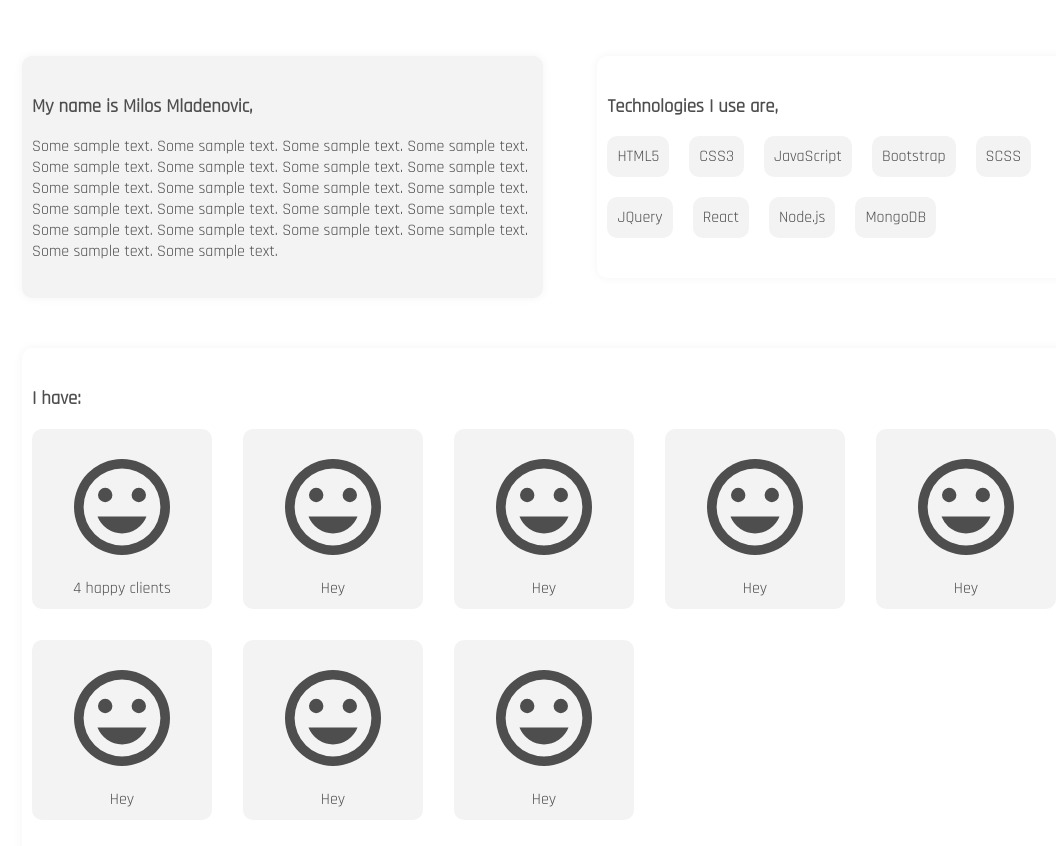
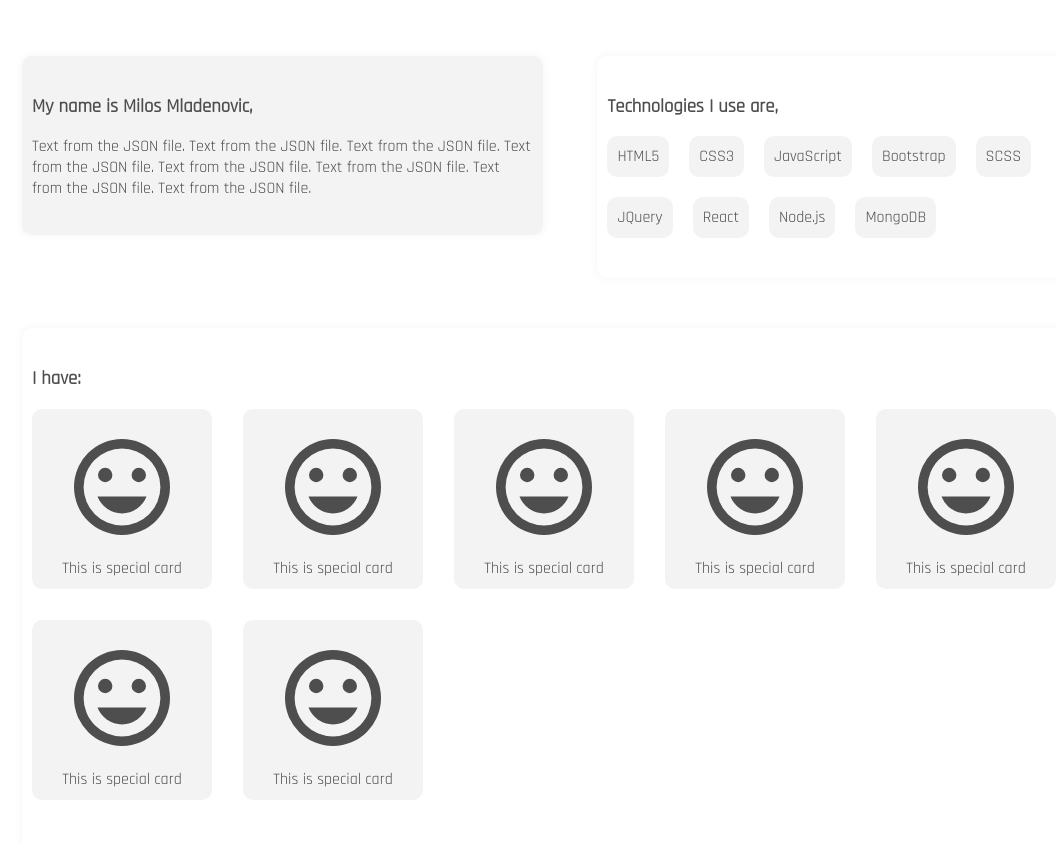
Before and after one commit to MilosMladenovicWork/portfolio-clean, a Gatsby site: page / in a window 1280 px wide. Shown: the part 1060-1906 px from the top of the page, without its empty margins (70-1126 px from the left). Built offline with nearby package versions, Linux system fonts and the light colour scheme; Gatsby itself is replaced by a stand-in of ours.

Commit message:
added data source for about section

```diff
--- a/gatsby-node.js
+++ b/gatsby-node.js
@@ -38,7 +38,6 @@ exports.createPages = async ({ graphql, actions }) => {
   console.log(JSON.stringify(result, null, 4))
 
   result.data.allProjectsJson.nodes.forEach(( field ) => {
-    console.log(field)
     createPage({
       path: field.slug,
       component: path.resolve(`./src/templates/project.js`),
--- a/src/components/about.js
+++ b/src/components/about.js
@@ -1,4 +1,5 @@
 import React from 'react'
+import {graphql, useStaticQuery} from 'gatsby'
 
 import Section from '../components/section'
 import SectionHeader from '../components/sectionheader'
@@ -13,6 +14,22 @@ const technologies = [
 ]
 
 function About(){
+
+  const data = useStaticQuery(graphql`
+    query{
+      dataJson{
+          description
+          technologies
+          special{
+            icon{
+              publicURL
+            }
+            text
+        }
+      }
+    }
+  `)
+
   return(
     <Section id='about'>
         <SectionHeader text='About Me'/>
@@ -23,35 +40,21 @@ function About(){
               My name is Milos Mladenovic,
             </h3>
             <p>
-              Some sample text. Some sample text. Some sample text.
-              Some sample text. Some sample text. Some sample text.
-              Some sample text. Some sample text. Some sample text.
-              Some sample text. Some sample text. Some sample text.
-              Some sample text. Some sample text. Some sample text.
-              Some sample text. Some sample text. Some sample text.
-              Some sample text. Some sample text. Some sample text.
-              Some sample text.
+              {data.dataJson.description}
             </p>
           </InfoContainer>
           <InfoContainer small={true}>
             <h3>
               Technologies I use are,
             </h3>
-            {technologies.map((tech, index) => <Tag text={tech} key={index}/>)}
+            {data.dataJson.technologies.map((tech, index) => <Tag text={tech} key={index}/>)}
           </InfoContainer>
           <InfoContainer>
             <h3>
               I have:
             </h3>
             <div style={{display:'flex', flexWrap:'wrap', justifyContent:'flex-start', alignItems:'flex-start'}}>
-              <Card icon={smileIcon} text='4 happy clients'/>
-              <Card icon={smileIcon} text='Hey'/>
-              <Card icon={smileIcon} text='Hey'/>
-              <Card icon={smileIcon} text='Hey'/>
-              <Card icon={smileIcon} text='Hey'/>
-              <Card icon={smileIcon} text='Hey'/>
-              <Card icon={smileIcon} text='Hey'/>
-              <Card icon={smileIcon} text='Hey'/>
+              {data.dataJson.special.map((card, index) => <Card text={card.text} icon={card.icon.publicURL} index={index}/>)}
             </div>
           </InfoContainer>
         </div>
--- a/src/components/layout.css
+++ b/src/components/layout.css
@@ -11,7 +11,6 @@ html {
   font-family: sans-serif;
   -ms-text-size-adjust: 100%;
   -webkit-text-size-adjust: 100%;
-  scroll-behavior: smooth;
 }
 body {
   margin: 0;
--- /dev/null
+++ b/src/data/about.json
@@ -0,0 +1,34 @@
+{
+  "description":"Text from the JSON file. Text from the JSON file. Text from the JSON file. Text from the JSON file. Text from the JSON file. Text from the JSON file. Text from the JSON file. Text from the JSON file. ",
+  "technologies":["HTML5", "CSS3","JavaScript", "Bootstrap", "SCSS", "JQuery", "React", "Node.js", "MongoDB"],
+  "special":[
+    {
+      "icon":"../images/smile.svg",
+      "text":"This is special card"
+    },
+    {
+      "icon":"../images/smile.svg",
+      "text":"This is special card"
+    },
+    {
+      "icon":"../images/smile.svg",
+      "text":"This is special card"
+    },
+    {
+      "icon":"../images/smile.svg",
+      "text":"This is special card"
+    },
+    {
+      "icon":"../images/smile.svg",
+      "text":"This is special card"
+    },
+    {
+      "icon":"../images/smile.svg",
+      "text":"This is special card"
+    },
+    {
+      "icon":"../images/smile.svg",
+      "text":"This is special card"
+    }
+  ]
+}
```
